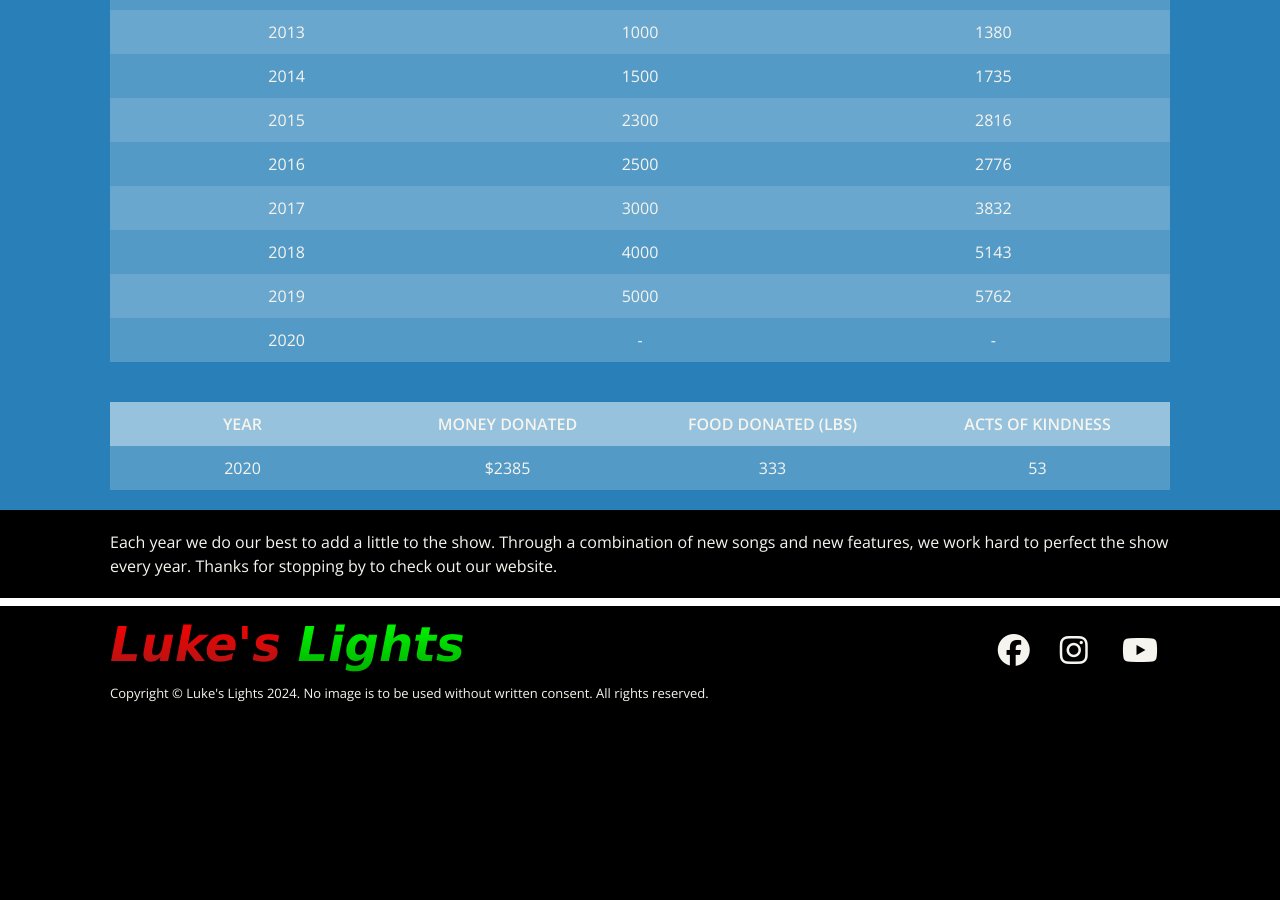
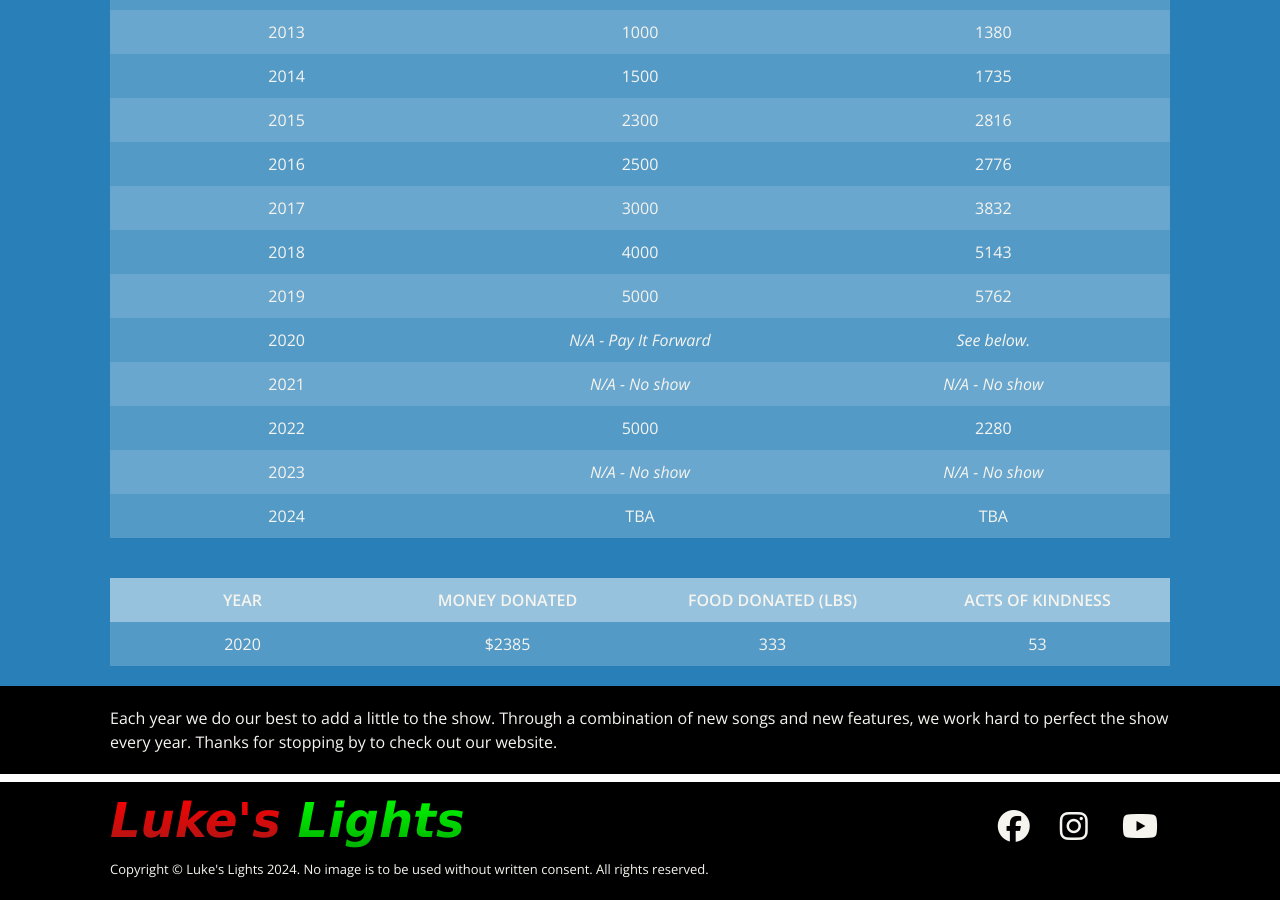
Before and after one commit to ldobson98/lukeslights, a Jekyll site: the page built from about_us.html, in a window 1280 px wide and 900 px high, scrolled down 870 px. Built offline with Jekyll 4.4.1, drawn with Linux system fonts in a browser that asks for light colours; nearby versions of some CDN libraries; before the commit the page ends 1594 px from its top, so only the background shows below that.

Commit message:
Update about_us.html

```diff
--- a/about_us.html
+++ b/about_us.html
@@ -70,8 +70,28 @@ title: About Us
 				</tr>
 				<tr>
 					<td>2020</td>
-					<td>-</td>
-					<td>-</td>
+					<td><i>N/A - Pay It Forward</i></td>
+					<td><i>See below.</i></td>
+				</tr>
+				<tr>
+					<td>2021</td>
+					<td><i>N/A - No show</i></td>
+					<td><i>N/A - No show</i></td>
+				</tr>
+				<tr>
+					<td>2022</td>
+					<td>5000</td>
+					<td>2280</td>
+				</tr>
+				<tr>
+					<td>2023</td>
+					<td><i>N/A - No show</i></td>
+					<td><i>N/A - No show</i></td>
+				</tr>
+				<tr>
+					<td>2024</td>
+					<td>TBA</td>
+					<td>TBA</td>
 				</tr>
 			</tbody>
 		</table>
```
